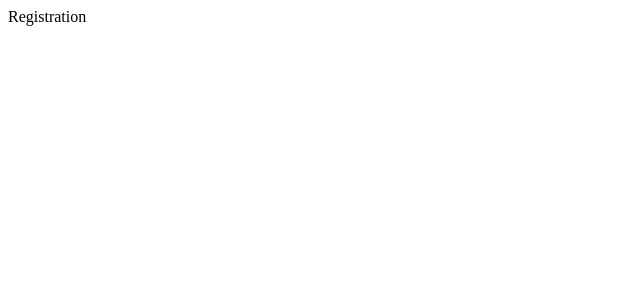
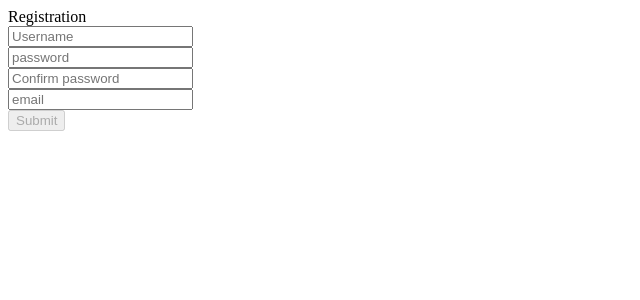
Before and after one commit to meti651/online-minecraft, a React (Create React App) app: page /registration in a window 1280 px wide. Shown: the top 300 px of the page, without its empty margins (0-640 px from the left). Built offline with nearby package versions, Linux system fonts and the light colour scheme.

Commit message:
registration component

```diff
--- a/src/components/authentication/Registration.tsx
+++ b/src/components/authentication/Registration.tsx
@@ -1,11 +1,84 @@
-import React from "react";
+import React, {useEffect, useState} from "react";
+import axios from 'axios';
+import {endpoints} from "./AuthenticationPaths";
+import {useHistory} from 'react-router-dom';
+import "./Authentication.css";
 
 interface Props {
-
+    username? : any,
+    password?: any,
+    email?: any,
+    confirm?: any
 }
 
+
 const Registration: React.FC<Props> = () => {
-    return <div>Registration</div>
+    const [stateUsername, setUsername] = useState<any>("");
+    const [statePassword, setPassword] = useState<any>("");
+    const [stateEmail, setEmail] = useState<any>("");
+    const [confirmPassword, setConfirmPassword] = useState<any>("");
+    const [isDisabled, setIsDisabled] = useState(true);
+    const [statusList, setStatusList] = useState<string[]>([]);
+    const history = useHistory();
+
+
+    useEffect(() => {
+        if(stateUsername !== "" && statePassword !== "" && stateEmail !== "" && confirmPassword === statePassword) {
+            setIsDisabled(false);
+        }else{
+            setIsDisabled(true);
+        }
+    }, [stateUsername, statePassword, stateEmail, confirmPassword]);
+
+
+    const usernameChangeHandler = (event:React.ChangeEvent<HTMLInputElement>) => {
+        setUsername(event.target.value);
+    };
+
+    const passwordChangeHandler = (event:React.ChangeEvent<HTMLInputElement>) => {
+        setPassword(event.target.value);
+    };
+
+    const emailChangeHandler = (event:React.ChangeEvent<HTMLInputElement>) => {
+        setEmail(event.target.value);
+    };
+
+    const confirmPasswordChangeHandler = (event:React.ChangeEvent<HTMLInputElement>) => {
+        setConfirmPassword(event.target.value);
+    };
+
+    const submitHandler = async () => {
+        axios.post(endpoints.registration, {username: stateUsername, password: statePassword, email:stateEmail})
+            .then(response => {
+                if(response.status === 200){
+                    setStatusList(["Successful Sign up!"]);
+                    history.push("/login")
+                }
+            }).catch(error => setStatusList(["Something went wrong"]));
+    };
+
+
+    return <div className="auth-container">
+            <div className="auth-title">
+                <div className="title">Registration</div>
+            </div>
+            <div className="auth-form">
+                <div className="auth-username">
+                    <input className="username" onChange={usernameChangeHandler} value={stateUsername} placeholder="Username" type="text"/>
+                </div>
+                <div className="auth-password">
+                    <input className="password" onChange={passwordChangeHandler} value={statePassword} placeholder="password" type="password" />
+                </div>
+                <div className="auth-password-confirm">
+                    <input className="password-confirm" onChange={confirmPasswordChangeHandler} value={confirmPassword} placeholder="Confirm password" type="password" />
+                </div>
+                <div className="auth-email">
+                    <input className="email" onChange={emailChangeHandler} value={stateEmail} placeholder="email" type="text" inputMode="email"/>
+                </div>
+                <button onClick={submitHandler} className="auth-submit btn-submit" type="submit" disabled={isDisabled}>Submit</button>
+            </div>
+            <div className="auth-status">{statusList}</div>
+    </div>
 };
 
 export default Registration;
```
